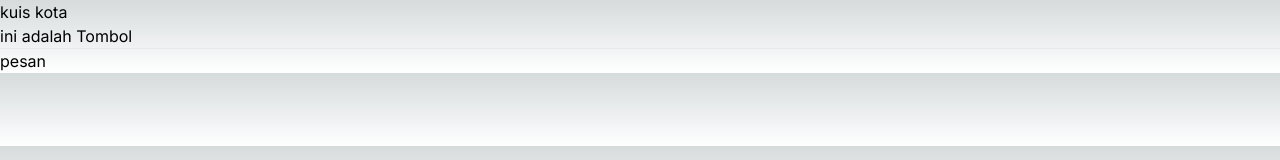
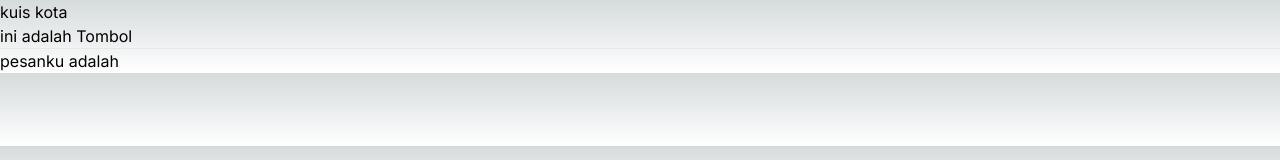
Before and after one commit to ABIARASYDRAJATPRAKOSO/04-event-dan-state, a Next.js app: page / in a window 1280 px wide. Shown: the top 160 px of the page. Built offline with nearby package versions, Linux system fonts and the light colour scheme.

Commit message:
Praktikum 2

```diff
--- a/src/app/page.tsx
+++ b/src/app/page.tsx
@@ -7,7 +7,7 @@ export default function Home() {
       <h2>kuis kota</h2>
       <Tombol_1/>
       <hr></hr>
-      <Tombol_2 isiPesan={"ini pesanku"} namaTombol="pesan"/>
+      <Tombol_2 isiPesan={"ini pesanku"} namaTombol="pesanku adalah"/>
     </div>
     </>
    );
--- a/src/component/button.tsx
+++ b/src/component/button.tsx
@@ -1,7 +1,17 @@
+
+
+export function Tombol_2({isiPesan, namaTombol}:any ){
+    return(
+        <button className="bg-blue-500 hover:bg-blue-700 text-white p-2 rounded"
+        onClick={() => alert(isiPesan)}>
+        {namaTombol}
+        </button>
+    )
+}
 export default function Tombol_1(){
 
     function handleClick(){
-        alert("Tombol telat ditekan!");
+        alert("Tombol telah ditekan!");
     }
 
     function handleMouseOver(){
@@ -20,11 +30,3 @@ export default function Tombol_1(){
         </button>
         );
 }
-export function Tombol_2({isiPesan, namaTombol}){
-    return(
-        <button className="bg-blue-500 hover:bg-blue-700 text-white p-2 rounded"
-        onClick={() => alert(isiPesan)}>
-        {namaTombol}
-        </button>
-    )
-}
```
